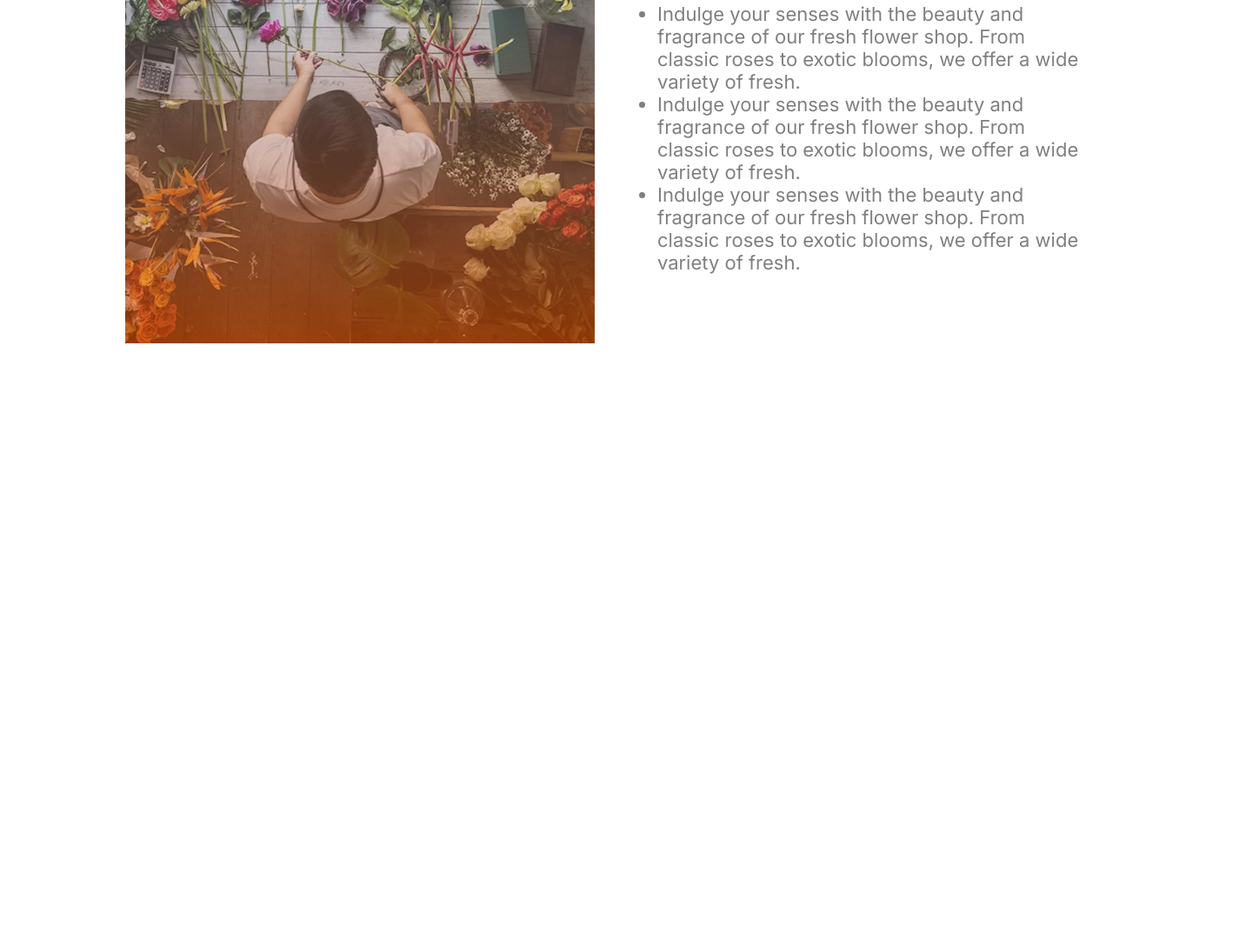
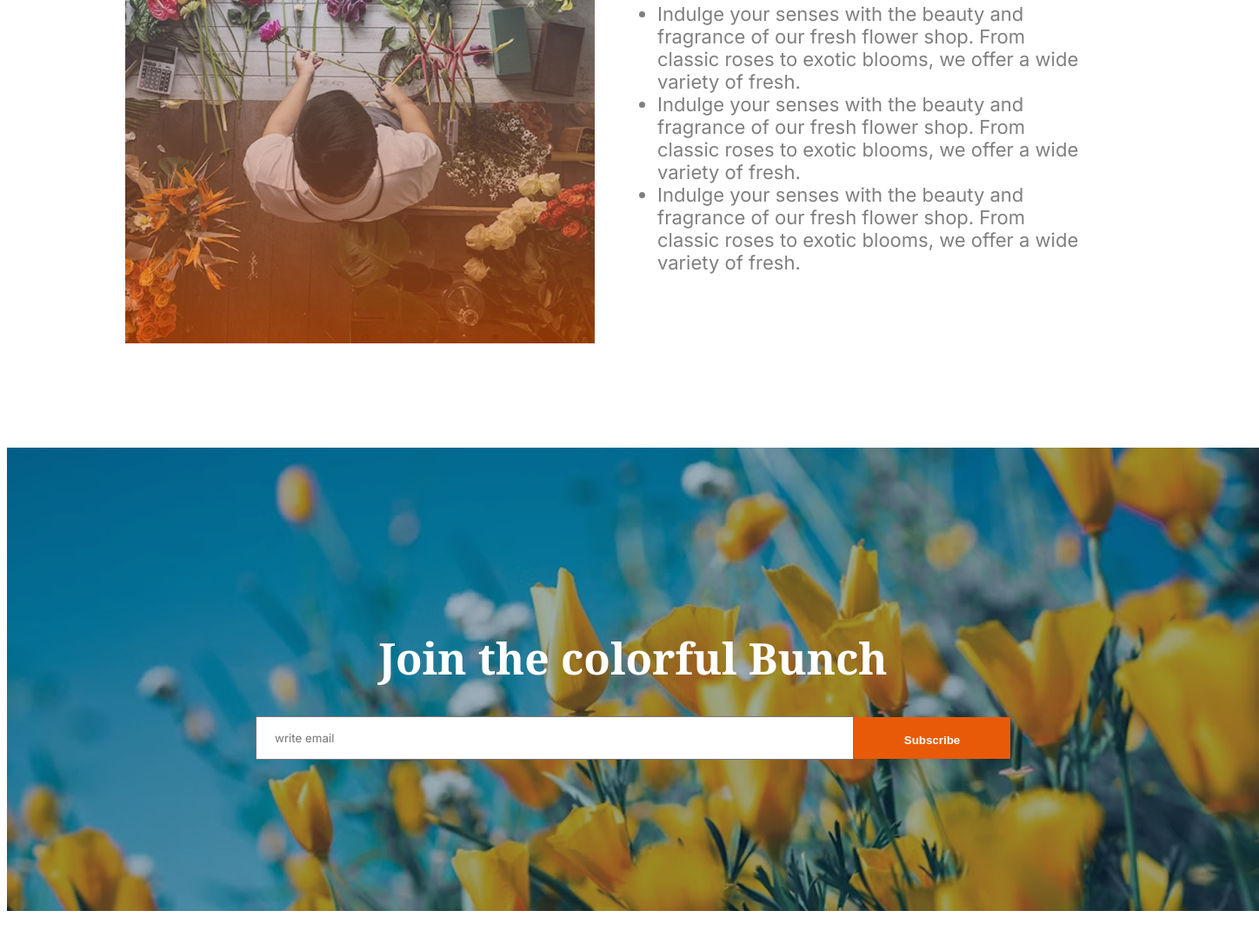
Before and after one commit to sakif46425/B12A02-Responsive-Flowers-Web-Dev, a plain HTML site: page index.html in a window 1280 px wide. Shown: the part 2199-3285 px from the top of the page at 87% size, 1448 px wide, since content can reach past the window. Before the commit the page ends 2602 px from the top, so only its background shows below. Drawn offline with Linux system fonts and the light colour scheme.

Commit message:
upload Join Section

```diff
--- a/Assets/index.css
+++ b/Assets/index.css
@@ -244,3 +244,75 @@ margin: 0px 60px;
     font-size: 22px;
     font-weight: 400px;
 }
+
+.join{
+
+background: url('./Images/news-letter-bg.png');
+background-repeat:no-repeat;
+background-size: cover;
+position: relative;
+margin-top: 120px;
+margin-bottom: 50px;
+width: 1440px;
+height: 533px;
+left: 0;
+top: 0;
+right: 0;
+bottom: 150px;
+display: flex;
+flex-direction: column;
+justify-content: center;
+align-items: center;
+
+
+}
+
+.input-join{
+    display: flex;
+}
+
+#email{
+position: static;
+width: 644px;
+height: 30px;
+display: flex;
+flex-direction: row;
+justify-content: flex-start;
+align-items: center;
+padding: 8px 20px 8px 20px;
+margin: 0px 0px;
+top: 290px;
+right: 491px;
+bottom: 193px;
+left: 305px;
+}
+
+#btn-join{
+position: relative;
+width: 180px;
+height: 10px;
+display: flex;
+justify-content: center;
+align-items: center;
+padding: 26px 50px 22px 50px;
+margin: 1px 0px;
+}
+
+#btn-join:hover{
+    background-color: blue;
+    cursor: pointer;
+    text-transform:uppercase;
+
+}
+
+.join-header{
+    color: #FFFFFF;
+    font-weight: bold;
+    font-size: 50px;
+
+}
+
+input ::placeholder{
+    font-size: 16px;
+    font-weight: 400;
+}
--- a/index.html
+++ b/index.html
@@ -109,6 +109,14 @@
         </div>
     </div>
 
+    <div class="join">
+        <h1 class="noto-serif-font join-header">Join the colorful Bunch</h1>
+        <div class="input-join">
+        <input class="inter-font" type="email" id="email" placeholder="write email">
+        <button type="submit" id="btn-join" class="btn">Subscribe</button>
+    </div>
+    </div>
+
 
 
 </body>
```
